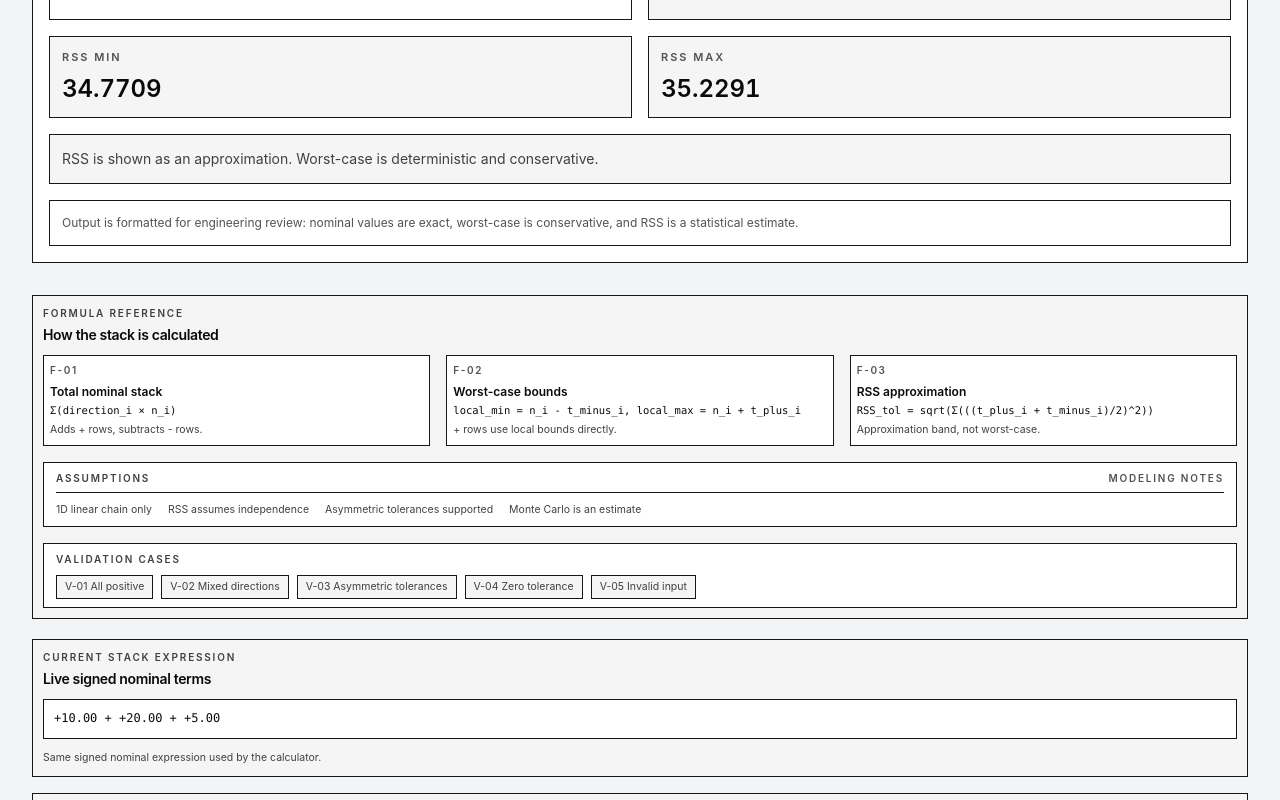
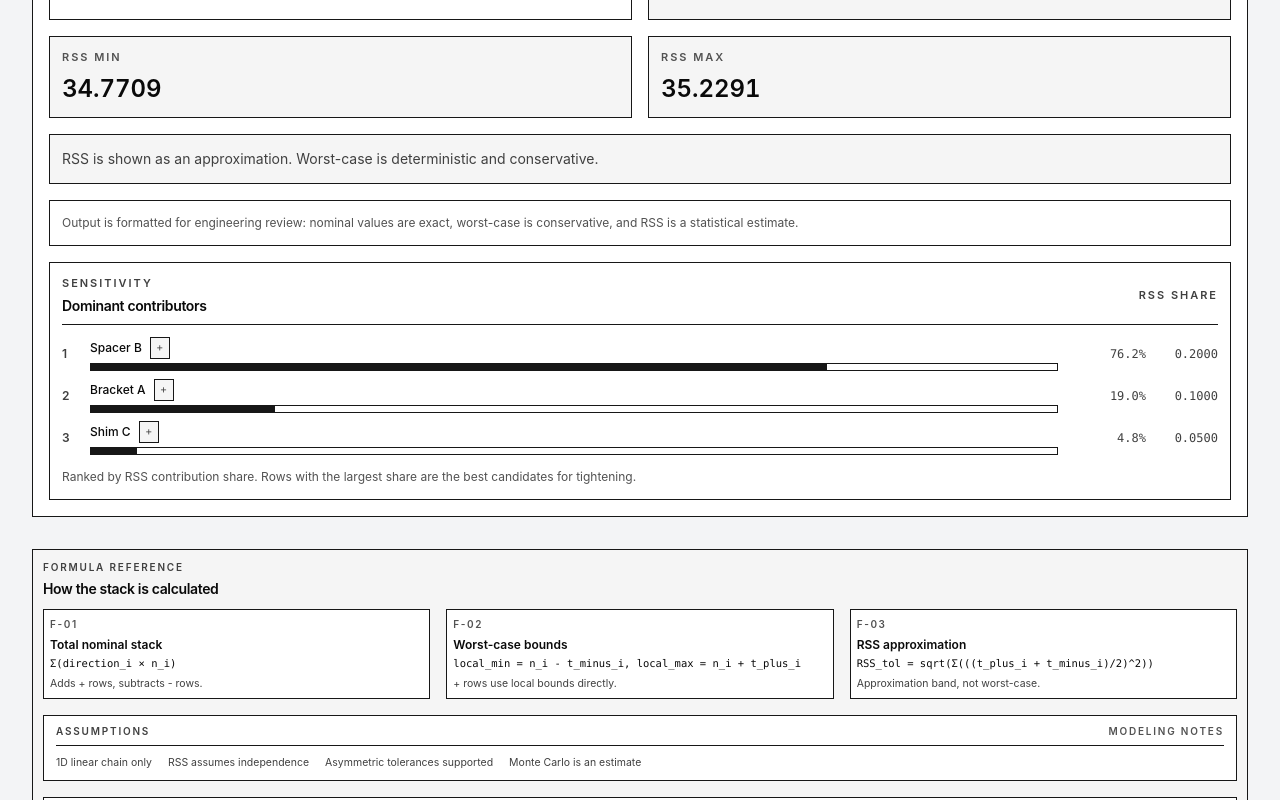
Before and after one commit to utku-gaspak/tolerance-stackup-analyser, a Next.js app: page / in a window 1280 px wide. Shown: the part 2100-2900 px from the top of the page. Built offline with nearby package versions, Linux system fonts and the light colour scheme.

Commit message:
feat: add tolerance sensitivity analysis

```diff
--- a/app/page.tsx
+++ b/app/page.tsx
@@ -140,6 +140,7 @@ export default function Home() {
         <div className="flex h-full flex-col gap-6">
           <ResultsPanel
             result={result}
+            rows={validation.parsedRows}
             isValid={validation.isValid}
             errorCount={validation.errors.length}
             errors={validation.errors}
--- a/components/ResultsPanel.tsx
+++ b/components/ResultsPanel.tsx
@@ -1,5 +1,6 @@
 import type { RowValidationError } from "../lib/types";
-import type { StackCalculationResult } from "../lib/types";
+import type { ParsedStackRow, StackCalculationResult } from "../lib/types";
+import { calculateSensitivityAnalysis } from "../lib/sensitivity";
 
 interface ResultsPanelProps {
   result: StackCalculationResult | null;
@@ -7,10 +8,13 @@ interface ResultsPanelProps {
   errorCount: number;
   errors: RowValidationError[];
   zeroToleranceRows: number;
+  rows: ParsedStackRow[];
   onExportPdf: () => void;
 }
 
-export function ResultsPanel({ result, isValid, errorCount, errors, zeroToleranceRows, onExportPdf }: ResultsPanelProps) {
+export function ResultsPanel({ result, rows, isValid, errorCount, errors, zeroToleranceRows, onExportPdf }: ResultsPanelProps) {
+  const sensitivityItems = isValid ? calculateSensitivityAnalysis(rows).slice(0, 5) : [];
+
   return (
     <section className="flex h-full flex-col border border-neutral-900 bg-white p-4">
       <div className="flex items-start justify-between gap-4 border-b border-neutral-900 pb-3">
@@ -76,6 +80,39 @@ export function ResultsPanel({ result, isValid, errorCount, errors, zeroToleranc
             {zeroToleranceRows} row{zeroToleranceRows === 1 ? "" : "s"} use zero tolerance and remain valid.
           </div>
         ) : null}
+
+        {sensitivityItems.length > 0 ? (
+          <div className="border border-neutral-900 bg-white p-3">
+            <div className="flex items-center justify-between gap-4 border-b border-neutral-900 pb-2">
+              <div>
+                <p className="text-[11px] font-semibold uppercase tracking-[0.18em] text-neutral-700">Sensitivity</p>
+                <h3 className="mt-1 text-sm font-semibold tracking-tight text-neutral-950">Dominant contributors</h3>
+              </div>
+              <p className="text-[11px] font-semibold uppercase tracking-[0.18em] text-neutral-700">RSS share</p>
+            </div>
+            <div className="mt-3 grid gap-2">
+              {sensitivityItems.map((item, index) => (
+                <div key={item.id} className="grid grid-cols-[1.25rem_minmax(0,1fr)_5rem_4rem] items-center gap-2 text-xs">
+                  <span className="font-semibold text-neutral-700">{index + 1}</span>
+                  <div>
+                    <div className="flex items-center gap-2">
+                      <span className="font-medium text-neutral-950">{item.label}</span>
+                      <span className="border border-neutral-900 bg-neutral-100 px-1.5 py-0.5 font-mono text-[10px] text-neutral-700">{item.direction}</span>
+                    </div>
+                    <div className="mt-1 h-2 border border-neutral-900 bg-white">
+                      <div className="h-full bg-neutral-900" style={{ width: `${Math.max(4, item.rssShare * 100)}%` }} />
+                    </div>
+                  </div>
+                  <span className="font-mono tabular-nums text-right text-neutral-700">{formatPercent(item.rssShare)}</span>
+                  <span className="font-mono tabular-nums text-right text-neutral-700">{formatNumber(item.effectiveTolerance)}</span>
+                </div>
+              ))}
+            </div>
+            <p className="mt-3 text-xs leading-5 text-neutral-600">
+              Ranked by RSS contribution share. Rows with the largest share are the best candidates for tightening.
+            </p>
+          </div>
+        ) : null}
       </div>
     </section>
   );
@@ -107,3 +144,7 @@ function MetricCard({
 function formatNumber(value: number): string {
   return value.toFixed(4);
 }
+
+function formatPercent(value: number): string {
+  return `${(value * 100).toFixed(1)}%`;
+}
--- /dev/null
+++ b/lib/sensitivity.ts
@@ -0,0 +1,40 @@
+import type { ParsedStackRow } from "./types";
+
+export interface SensitivityItem {
+  id: string;
+  label: string;
+  direction: "+" | "-";
+  effectiveTolerance: number;
+  rssContribution: number;
+  rssShare: number;
+  worstCaseSpan: number;
+  worstCaseShare: number;
+}
+
+export function calculateSensitivityAnalysis(rows: ParsedStackRow[]): SensitivityItem[] {
+  const totalRssContribution = rows.reduce((sum, row) => {
+    const effectiveTolerance = (row.plusTolerance + row.minusTolerance) / 2;
+    return sum + effectiveTolerance * effectiveTolerance;
+  }, 0);
+
+  const totalWorstCaseSpan = rows.reduce((sum, row) => sum + row.plusTolerance + row.minusTolerance, 0);
+
+  return rows
+    .map((row) => {
+      const effectiveTolerance = (row.plusTolerance + row.minusTolerance) / 2;
+      const rssContribution = effectiveTolerance * effectiveTolerance;
+      const worstCaseSpan = row.plusTolerance + row.minusTolerance;
+
+      return {
+        id: row.id,
+        label: row.label,
+        direction: row.direction,
+        effectiveTolerance,
+        rssContribution,
+        rssShare: totalRssContribution > 0 ? rssContribution / totalRssContribution : 0,
+        worstCaseSpan,
+        worstCaseShare: totalWorstCaseSpan > 0 ? worstCaseSpan / totalWorstCaseSpan : 0
+      };
+    })
+    .sort((a, b) => b.rssShare - a.rssShare || b.worstCaseShare - a.worstCaseShare || a.label.localeCompare(b.label));
+}
```
Also changed, not shown: 1 other file (tests, documents, lock files or other folders).
